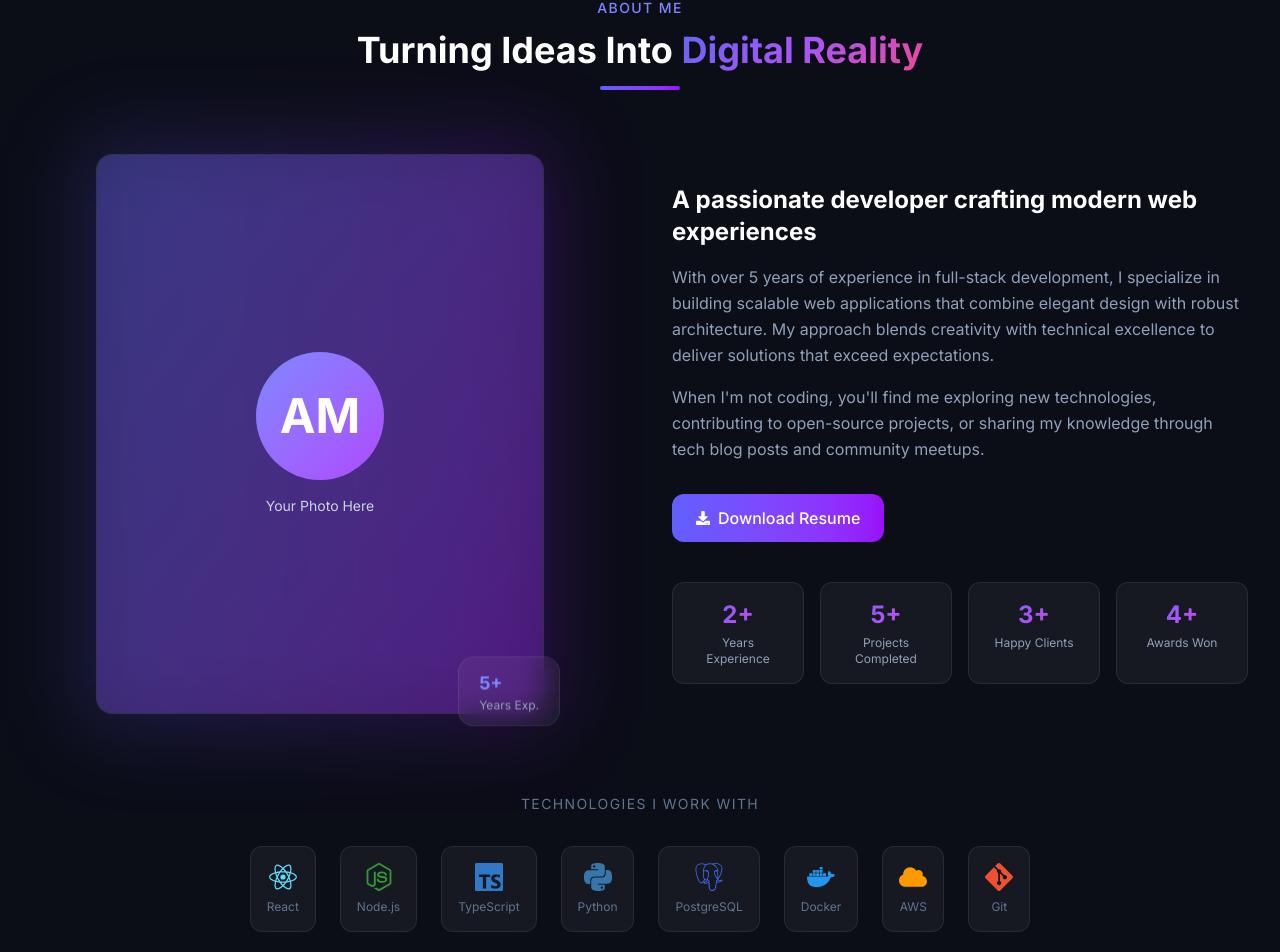
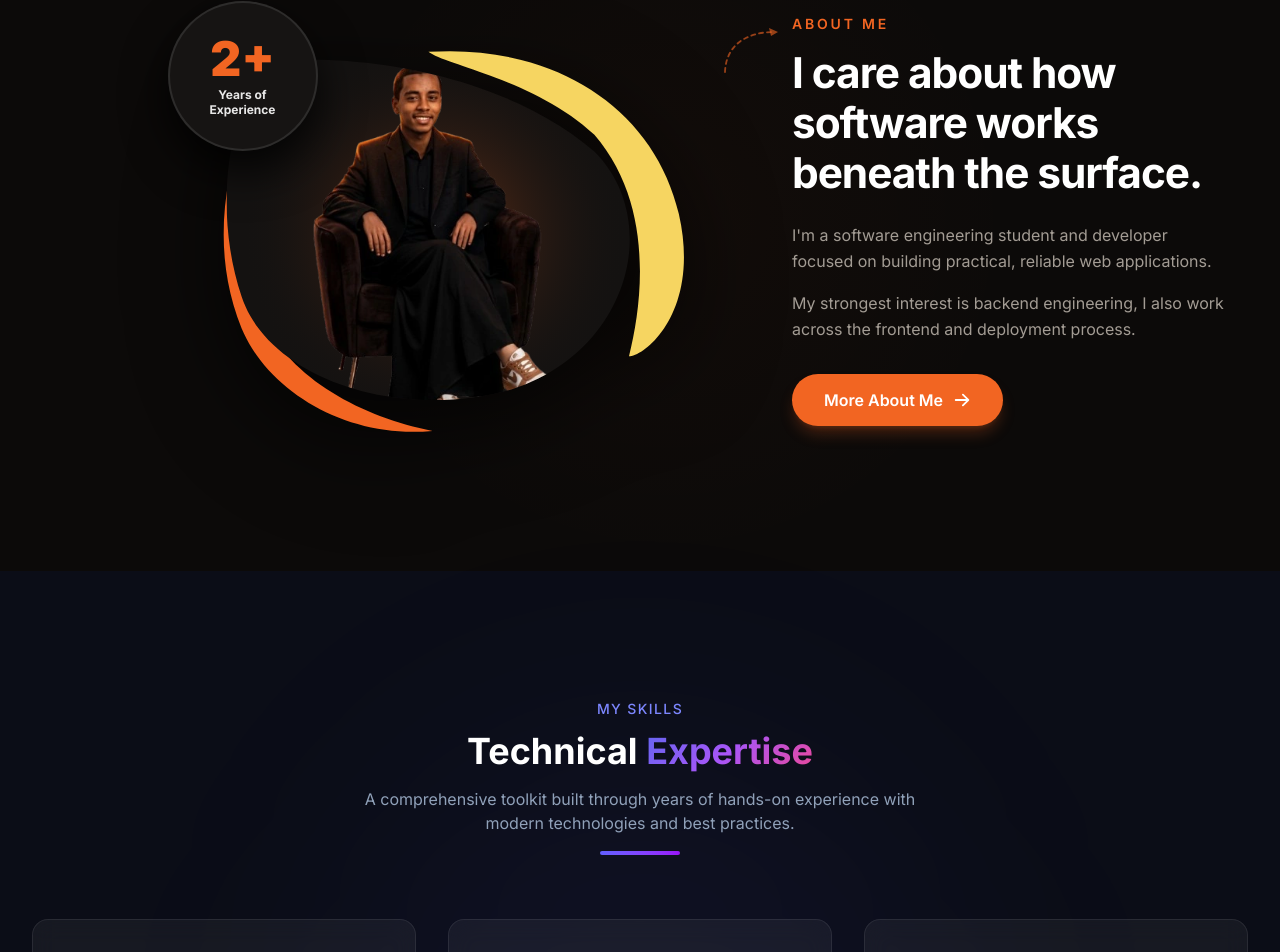
Before and after one commit to HamzaSafiSS/portfolio-frontend, a React (Vite) app: page / in a window 1280 px wide. Shown: the part 1378-2330 px from the top of the page. Built offline with nearby package versions, Linux system fonts and the light colour scheme; a web font is replaced by a local one.

Commit message:
add About and Skills components to frontend portfolio

```diff
--- a/src/components/About.jsx
+++ b/src/components/About.jsx
@@ -1,170 +1,166 @@
 import { motion } from 'framer-motion'
-import { FaDownload } from 'react-icons/fa'
-import {
-  SiReact, SiNodedotjs, SiTypescript, SiPython,
-  SiPostgresql, SiDocker, SiGit,
-} from 'react-icons/si'
-import { FaCloud } from 'react-icons/fa'
-
-const techStack = [
-  { icon: SiReact, name: 'React', color: '#61DAFB' },
-  { icon: SiNodedotjs, name: 'Node.js', color: '#339933' },
-  { icon: SiTypescript, name: 'TypeScript', color: '#3178C6' },
-  { icon: SiPython, name: 'Python', color: '#3776AB' },
-  { icon: SiPostgresql, name: 'PostgreSQL', color: '#4169E1' },
-  { icon: SiDocker, name: 'Docker', color: '#2496ED' },
-  { icon: FaCloud, name: 'AWS', color: '#FF9900' },
-  { icon: SiGit, name: 'Git', color: '#F05032' },
-]
-
-const stats = [
-  { value: '2+', label: 'Years Experience' },
-  { value: '5+', label: 'Projects Completed' },
-  { value: '3+', label: 'Happy Clients' },
-  { value: '4+', label: 'Awards Won' },
-]
+import { Link } from 'react-scroll'
+import { HiArrowRight } from 'react-icons/hi'
+import heroWebp from '../assets/images/herosectionv1.webp'
 
 export default function About() {
   return (
-    <section id="about" className="section-padding relative">
-      <div className="max-w-7xl mx-auto">
-        {/* Section header */}
-        <motion.div
-          initial={{ opacity: 0, y: 30 }}
-          whileInView={{ opacity: 1, y: 0 }}
-          viewport={{ once: true, margin: '-100px' }}
-          transition={{ duration: 0.6 }}
-          className="text-center mb-16"
-        >
-          <span className="text-sm font-medium text-indigo-400 tracking-widest uppercase mb-3 block">
-            About Me
-          </span>
-          <h2 className="text-3xl md:text-4xl font-bold text-white mb-4">
-            Turning Ideas Into{' '}
-            <span className="gradient-text">Digital Reality</span>
-          </h2>
-          <div className="w-20 h-1 bg-gradient-to-r from-indigo-500 to-purple-600 mx-auto rounded-full" />
-        </motion.div>
+    <section
+      id="about"
+      className="relative bg-[#0c0a09] text-white py-16 sm:py-20 lg:py-28 overflow-hidden"
+    >
+      {/* Subtle ambient lighting to blend with previous sections */}
+      <div className="absolute inset-0 pointer-events-none">
+        <div
+          className="absolute top-1/2 left-1/4 -translate-y-1/2 w-[700px] h-[700px] opacity-15"
+          style={{
+            background:
+              'radial-gradient(circle, rgba(242, 101, 34, 0.2) 0%, transparent 70%)',
+          }}
+        />
+      </div>
 
-        <div className="grid lg:grid-cols-2 gap-12 lg:gap-16 items-center">
-          {/* Image / Avatar side */}
+      <div className="relative z-10 max-w-7xl mx-auto px-5 sm:px-8 lg:px-12">
+        <div className="grid grid-cols-1 lg:grid-cols-12 gap-10 lg:gap-12 xl:gap-16 items-center">
+
+          {/* Left Column: Prominent, Noticeably Enlarged Organic Image Container (7 cols) */}
           <motion.div
-            initial={{ opacity: 0, x: -50 }}
-            whileInView={{ opacity: 1, x: 0 }}
-            viewport={{ once: true, margin: '-100px' }}
-            transition={{ duration: 0.7 }}
-            className="relative"
+            initial={{ opacity: 0, scale: 0.94 }}
+            whileInView={{ opacity: 1, scale: 1 }}
+            viewport={{ once: true, margin: '-60px' }}
+            transition={{ duration: 0.8, ease: [0.16, 1, 0.3, 1] }}
+            className="lg:col-span-7 flex justify-center items-center relative"
           >
-            <div className="relative w-full max-w-md mx-auto">
-              {/* Decorative gradient behind */}
-              <div className="absolute -inset-4 bg-gradient-to-r from-indigo-500/20 to-purple-600/20 rounded-3xl blur-2xl" />
-              {/* Photo placeholder */}
-              <div className="relative aspect-[4/5] rounded-2xl overflow-hidden glass">
-                <div className="absolute inset-0 bg-gradient-to-br from-indigo-500/30 to-purple-600/30 flex items-center justify-center">
-                  <div className="text-center">
-                    <div className="w-32 h-32 bg-gradient-to-br from-indigo-400 to-purple-500 rounded-full mx-auto mb-4 flex items-center justify-center text-white text-5xl font-bold">
-                      AM
-                    </div>
-                    <p className="text-slate-300 text-sm">Your Photo Here</p>
-                  </div>
-                </div>
-              </div>
-              {/* Floating badge */}
+            {/* Enlarged Prominent Image Container — max-w up to 690px */}
+            <div className="relative w-full max-w-[380px] sm:max-w-[480px] md:max-w-[580px] lg:max-w-[640px] xl:max-w-[690px] aspect-[480/345]">
+
+              {/* SVG Canvas for exact replication of reference shapes and image clipping */}
+              <svg
+                viewBox="0 0 480 340"
+                className="w-full h-full overflow-visible drop-shadow-[0_25px_45px_rgba(0,0,0,0.7)]"
+              >
+                <defs>
+                  {/* Exact organic photo boundary shape matching the reference */}
+                  <clipPath id="aboutPhotoShape" clipPathUnits="userSpaceOnUse">
+                    <path d="M 160 55 C 235 48, 335 68, 395 120 C 445 170, 420 265, 335 292 C 255 315, 160 285, 140 225 C 120 165, 128 92, 160 55 Z" />
+                  </clipPath>
+
+                  {/* Warm spotlight glow inside the frame */}
+                  <radialGradient id="frameGlow" cx="50%" cy="50%" r="50%">
+                    <stop offset="0%" stopColor="#f26522" stopOpacity="0.4" />
+                    <stop offset="100%" stopColor="#141211" stopOpacity="0" />
+                  </radialGradient>
+                </defs>
+
+                {/* 1. Golden / Amber Top-Right Aerodynamic Swoosh */}
+                <path
+                  d="M 275 48 C 365 42, 438 88, 456 165 C 472 235, 432 268, 420 268 C 430 228, 438 158, 395 108 C 352 68, 288 58, 275 48 Z"
+                  fill="#f6d561"
+                />
+
+                {/* 2. Vibrant Orange Bottom-Left Curved Crescent Arc */}
+                <path
+                  d="M 142 98 C 125 148, 120 198, 140 248 C 160 295, 218 328, 278 322 C 228 312, 175 285, 155 240 C 138 200, 140 148, 150 108 Z"
+                  fill="#f26522"
+                />
+
+                {/* 3. The Clipped Photo Container */}
+                <g clipPath="url(#aboutPhotoShape)">
+                  {/* Frame Background Layer */}
+                  <rect x="100" y="30" width="360" height="300" fill="#141211" />
+
+                  {/* Warm Spotlight Inside Frame */}
+                  <circle cx="280" cy="180" r="140" fill="url(#frameGlow)" />
+
+                  {/* Prominent Subject Image filling the frame */}
+                  <image
+                    href={heroWebp}
+                    x="95"
+                    y="18"
+                    width="350"
+                    height="325"
+                    preserveAspectRatio="xMidYMid meet"
+                  />
+                </g>
+              </svg>
+
+              {/* 4. Visibly Overlapping Experience Badge matching the reference design placement */}
               <motion.div
-                animate={{ y: [0, -10, 0] }}
-                transition={{ duration: 4, repeat: Infinity }}
-                className="absolute -bottom-4 -right-4 glass rounded-2xl px-5 py-3"
+                initial={{ opacity: 0, scale: 0.8 }}
+                whileInView={{ opacity: 1, scale: 1 }}
+                viewport={{ once: true }}
+                transition={{ duration: 0.6, delay: 0.2 }}
+                className="absolute left-[12%] sm:left-[15%] md:left-[18%] top-[3%] sm:top-[4%] w-[24%] min-w-[95px] max-w-[150px] aspect-square rounded-full bg-[#161413] border-2 border-white/10 shadow-[0_20px_45px_rgba(0,0,0,0.85)] flex flex-col items-center justify-center text-center p-2.5 sm:p-3.5 select-none z-20 hover:scale-105 transition-transform duration-300"
               >
-                <p className="text-indigo-400 font-bold text-lg">5+</p>
-                <p className="text-slate-400 text-xs">Years Exp.</p>
+                <span className="text-2xl sm:text-3xl md:text-4xl lg:text-5xl font-black text-[#f26522] leading-none mb-0.5 sm:mb-1">
+                  2+
+                </span>
+                <span className="text-[9px] sm:text-[10px] md:text-xs font-bold text-white/90 leading-tight">
+                  Years of<br />Experience
+                </span>
               </motion.div>
+
             </div>
           </motion.div>
 
-          {/* Content side */}
+          {/* Right Column: Typography & Content Hierarchy (5 cols) */}
           <motion.div
-            initial={{ opacity: 0, x: 50 }}
+            initial={{ opacity: 0, x: 30 }}
             whileInView={{ opacity: 1, x: 0 }}
-            viewport={{ once: true, margin: '-100px' }}
-            transition={{ duration: 0.7 }}
+            viewport={{ once: true, margin: '-60px' }}
+            transition={{ duration: 0.8, delay: 0.15, ease: [0.16, 1, 0.3, 1] }}
+            className="lg:col-span-5 relative flex flex-col justify-center text-left lg:pl-2 xl:pl-4"
           >
-            <h3 className="text-2xl font-bold text-white mb-4">
-              A passionate developer crafting modern web experiences
-            </h3>
-            <p className="text-slate-400 leading-relaxed mb-4">
-              With over 5 years of experience in full-stack development, I specialize
-              in building scalable web applications that combine elegant design with
-              robust architecture. My approach blends creativity with technical
-              excellence to deliver solutions that exceed expectations.
-            </p>
-            <p className="text-slate-400 leading-relaxed mb-8">
-              When I'm not coding, you'll find me exploring new technologies,
-              contributing to open-source projects, or sharing my knowledge through
-              tech blog posts and community meetups.
-            </p>
+            {/* Dotted Curved Arrow Pointing to Heading (Desktop only, matches reference) */}
+            <div className="absolute -left-12 sm:-left-14 top-2 hidden xl:block pointer-events-none select-none">
+              <svg width="65" height="55" viewBox="0 0 65 55" fill="none" className="text-[#f26522]/60">
+                <path
+                  d="M 5 50 C 6 22, 28 10, 54 10"
+                  stroke="currentColor"
+                  strokeWidth="1.8"
+                  strokeDasharray="4 4"
+                  strokeLinecap="round"
+                />
+                <polygon points="58,10 49,6 51,14" fill="currentColor" />
+              </svg>
+            </div>
 
-            {/* Resume button */}
-            <a
-              href="#"
-              className="inline-flex items-center gap-2 px-6 py-3 bg-gradient-to-r from-indigo-500 to-purple-600 text-white font-medium rounded-xl hover:shadow-lg hover:shadow-indigo-500/25 transition-all duration-300 hover:scale-105 mb-10"
-            >
-              <FaDownload size={14} />
-              Download Resume
-            </a>
+            {/* Section Label: About Me */}
+            <span className="text-xs sm:text-sm font-semibold tracking-[0.2em] text-[#f26522] uppercase mb-3.5 block">
+              About Me
+            </span>
 
-            {/* Stats grid */}
-            <div className="grid grid-cols-2 sm:grid-cols-4 gap-4">
-              {stats.map((stat, i) => (
-                <motion.div
-                  key={stat.label}
-                  initial={{ opacity: 0, y: 20 }}
-                  whileInView={{ opacity: 1, y: 0 }}
-                  viewport={{ once: true }}
-                  transition={{ duration: 0.5, delay: i * 0.1 }}
-                  className="text-center glass rounded-xl p-4"
-                >
-                  <p className="text-2xl font-bold gradient-text">{stat.value}</p>
-                  <p className="text-xs text-slate-400 mt-1">{stat.label}</p>
-                </motion.div>
-              ))}
+            {/* Main Heading */}
+            <h2 className="font-sans text-3xl sm:text-4xl md:text-[2.65rem] font-bold tracking-tight text-white leading-[1.18] mb-6">
+              I care about how software works beneath the surface.
+            </h2>
+
+            {/* Description Paragraphs */}
+            <div className="space-y-4 text-sm sm:text-base text-[#a39c94] font-normal leading-relaxed mb-8">
+              <p>
+                I'm a software engineering student and developer focused on building practical, reliable web applications.
+              </p>
+              <p>
+                My strongest interest is backend engineering, I also work across the frontend and deployment process.
+              </p>
             </div>
+
+            {/* Action Button: More About Me */}
+            <div>
+              <Link
+                to="experience"
+                smooth
+                duration={800}
+                className="group inline-flex items-center gap-2.5 px-8 py-3.5 bg-[#f26522] hover:bg-[#d85215] text-white text-sm sm:text-base font-semibold rounded-full shadow-lg shadow-[#f26522]/25 transition-all duration-300 hover:scale-[1.02] active:scale-[0.98] cursor-pointer"
+              >
+                More About Me
+                <HiArrowRight className="text-lg transition-transform duration-300 group-hover:translate-x-1" />
+              </Link>
+            </div>
+
           </motion.div>
+
         </div>
-
-        {/* Tech stack */}
-        <motion.div
-          initial={{ opacity: 0, y: 30 }}
-          whileInView={{ opacity: 1, y: 0 }}
-          viewport={{ once: true, margin: '-100px' }}
-          transition={{ duration: 0.6, delay: 0.3 }}
-          className="mt-20"
-        >
-          <p className="text-center text-sm text-slate-500 uppercase tracking-widest mb-8">
-            Technologies I Work With
-          </p>
-          <div className="flex flex-wrap justify-center gap-6">
-            {techStack.map(({ icon: Icon, name, color }, i) => (
-              <motion.div
-                key={name}
-                initial={{ opacity: 0, scale: 0.8 }}
-                whileInView={{ opacity: 1, scale: 1 }}
-                viewport={{ once: true }}
-                transition={{ duration: 0.4, delay: i * 0.05 }}
-                whileHover={{ scale: 1.15, y: -5 }}
-                className="group glass rounded-xl p-4 flex flex-col items-center gap-2 cursor-default"
-              >
-                <Icon
-                  size={28}
-                  className="transition-colors duration-300"
-                  style={{ color }}
-                />
-                <span className="text-xs text-slate-500 group-hover:text-slate-300 transition-colors">
-                  {name}
-                </span>
-              </motion.div>
-            ))}
-          </div>
-        </motion.div>
       </div>
     </section>
   )
```
